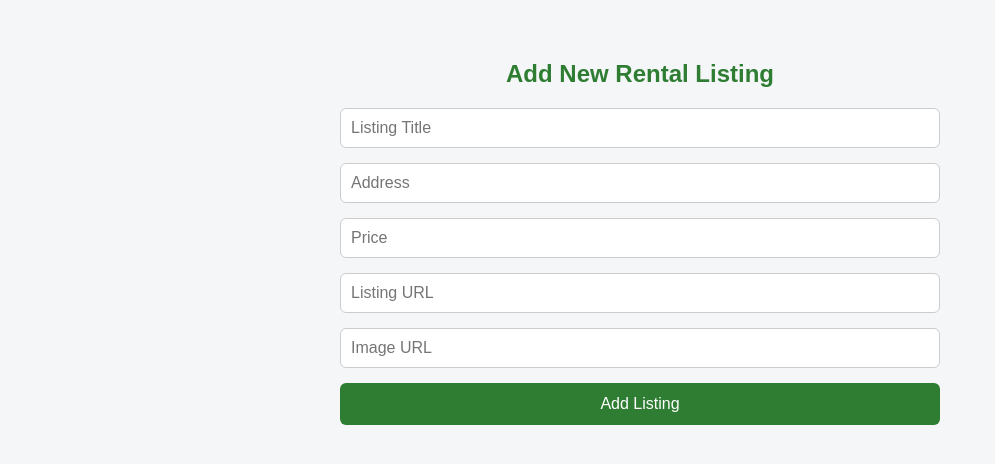
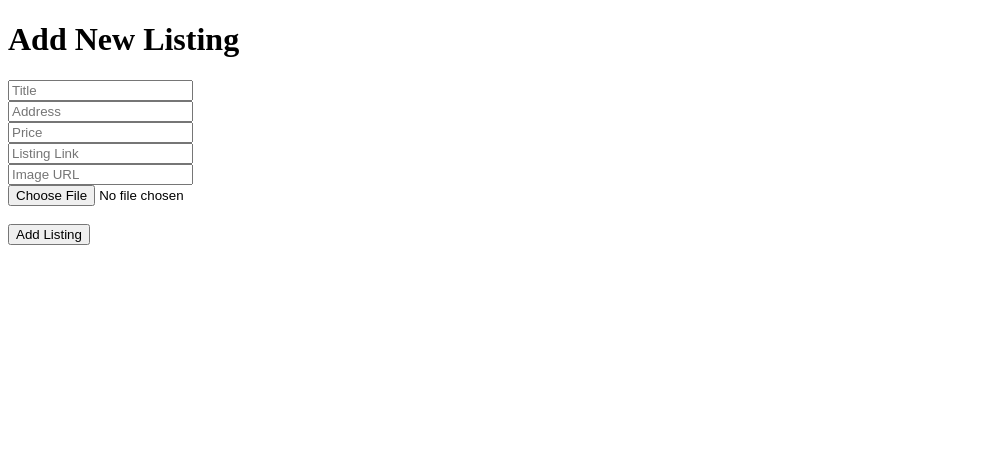
Before and after one commit to angelacares/Angela-Cares-Rentals, a Flask app: page /admin in a window 1280 px wide. Shown: the top 464 px of the page, without its empty margins (0-995 px from the left). Run offline with Flask 3, Linux system fonts and the light colour scheme.

Commit message:
Update admin.html

```diff
--- a/templates/admin.html
+++ b/templates/admin.html
@@ -1,59 +1,17 @@
 <!DOCTYPE html>
-<html lang="en">
+<html>
 <head>
-  <meta charset="UTF-8" />
-  <title>Add Listing - Admin</title>
-  <meta name="viewport" content="width=device-width, initial-scale=1" />
-  <style>
-    body {
-      font-family: Arial, sans-serif;
-      padding: 40px;
-      background-color: #f4f6f8;
-      max-width: 600px;
-      margin: auto;
-    }
-
-    h2 {
-      text-align: center;
-      color: #2e7d32;
-    }
-
-    form {
-      display: flex;
-      flex-direction: column;
-      gap: 15px;
-    }
-
-    input, textarea {
-      padding: 10px;
-      font-size: 16px;
-      border: 1px solid #ccc;
-      border-radius: 6px;
-    }
-
-    button {
-      background-color: #2e7d32;
-      color: white;
-      padding: 12px;
-      font-size: 16px;
-      border: none;
-      border-radius: 6px;
-      cursor: pointer;
-    }
-
-    button:hover {
-      background-color: #256429;
-    }
-  </style>
+  <title>Add New Listing</title>
 </head>
 <body>
-  <h2>Add New Rental Listing</h2>
-  <form method="POST">
-    <input type="text" name="title" placeholder="Listing Title" required />
-    <input type="text" name="address" placeholder="Address" required />
-    <input type="text" name="price" placeholder="Price" required />
-    <input type="url" name="link" placeholder="Listing URL" required />
-    <input type="url" name="image" placeholder="Image URL" />
+  <h1>Add New Listing</h1>
+  <form method="POST" enctype="multipart/form-data">
+    <input type="text" name="title" placeholder="Title" required /><br />
+    <input type="text" name="address" placeholder="Address" required /><br />
+    <input type="text" name="price" placeholder="Price" required /><br />
+    <input type="url" name="link" placeholder="Listing Link" required /><br />
+    <input type="url" name="image" placeholder="Image URL" required /><br />
+    <input type="file" name="video_file" accept="video/mp4" /><br /><br />
     <button type="submit">Add Listing</button>
   </form>
 </body>
```
